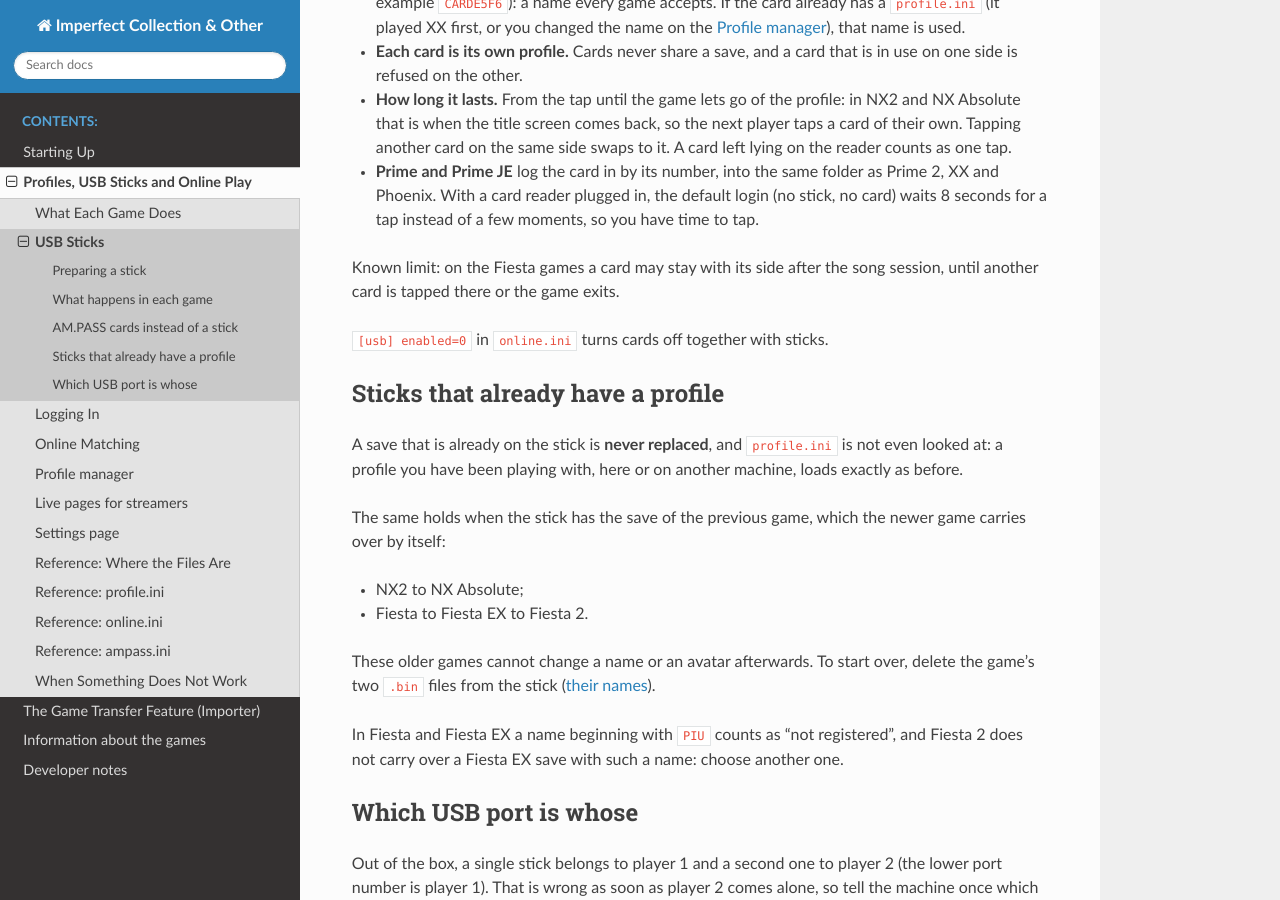
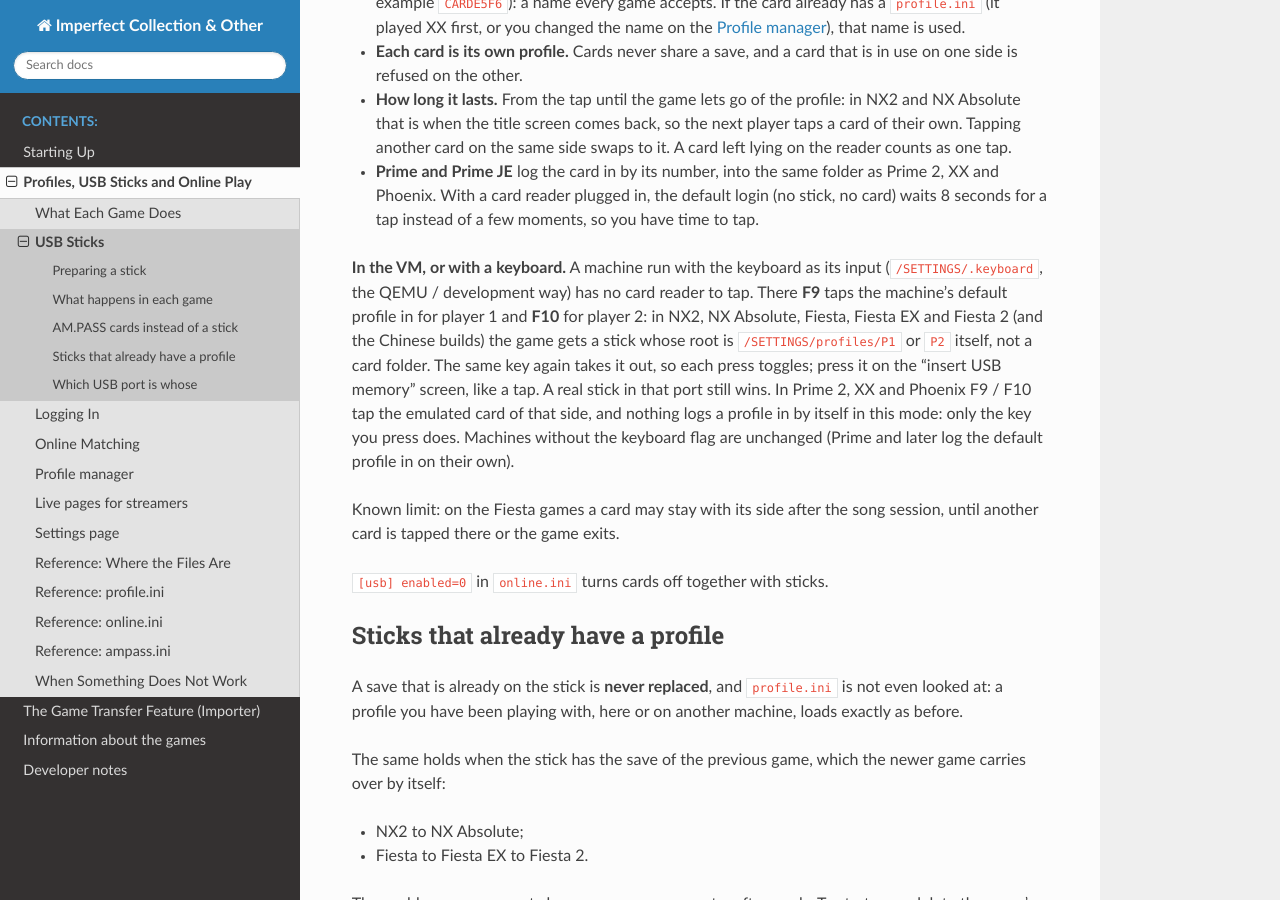
Before and after one commit to ckdur/imperfect-manual, a Sphinx documentation site: the page built from docs/online/usb.rst, in a window 1280 px wide and 900 px high, scrolled down 1625 px. Built offline with Sphinx 7.4.7 and the Read the Docs theme 3.1.0, drawn with Linux system fonts in a browser that asks for light colours.

Commit message:
Manual: F9/F10 default profile in the VM / with a keyboard
Co-Authored-By: Claude Sonnet 5.5 <noreply@anthropic.com>

```diff
--- a/docs/online/usb.rst
+++ b/docs/online/usb.rst
@@ -99,6 +99,19 @@ for that card, which works exactly as a stick would.
   login (no stick, no card) waits 8 seconds for a tap instead of a few
   moments, so you have time to tap.
 
+**In the VM, or with a keyboard.** A machine run with the keyboard as its
+input (``/SETTINGS/.keyboard``, the QEMU / development way) has no card
+reader to tap. There **F9** taps the machine's default profile in for player 1
+and **F10** for player 2: in NX2, NX Absolute, Fiesta, Fiesta EX and Fiesta 2
+(and the Chinese builds) the game gets a stick whose root is
+``/SETTINGS/profiles/P1`` or ``P2`` itself, not a card folder. The same key
+again takes it out, so each press toggles; press it on the "insert USB memory"
+screen, like a tap. A real stick in that port still wins. In Prime 2, XX and
+Phoenix F9 / F10 tap the emulated card of that side, and nothing logs a
+profile in by itself in this mode: only the key you press does. Machines
+without the keyboard flag are unchanged (Prime and later log the default
+profile in on their own).
+
 Known limit: on the Fiesta games a card may stay with its side after the
 song session, until another card is tapped there or the game exits.
 
```
